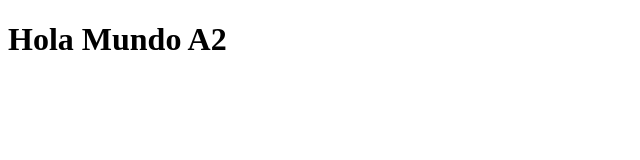
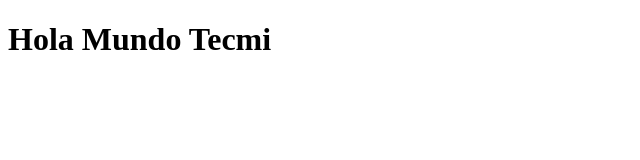
Before and after one commit to marquezocampos/skills-introduction-to-github, a plain HTML site: page index.html in a window 1280 px wide. Shown: the whole page, without its empty margins (0-640 px from the left). Drawn offline with Linux system fonts and the light colour scheme.

Commit message:
Se modifico Index tecmi

```diff
--- a/index.html
+++ b/index.html
@@ -6,6 +6,6 @@
     <title>Hola Mundo</title>
 </head>
 <body>
-    <h1>Hola Mundo A2</h1>
+    <h1>Hola Mundo Tecmi</h1>
 </body>
 </html>
```
